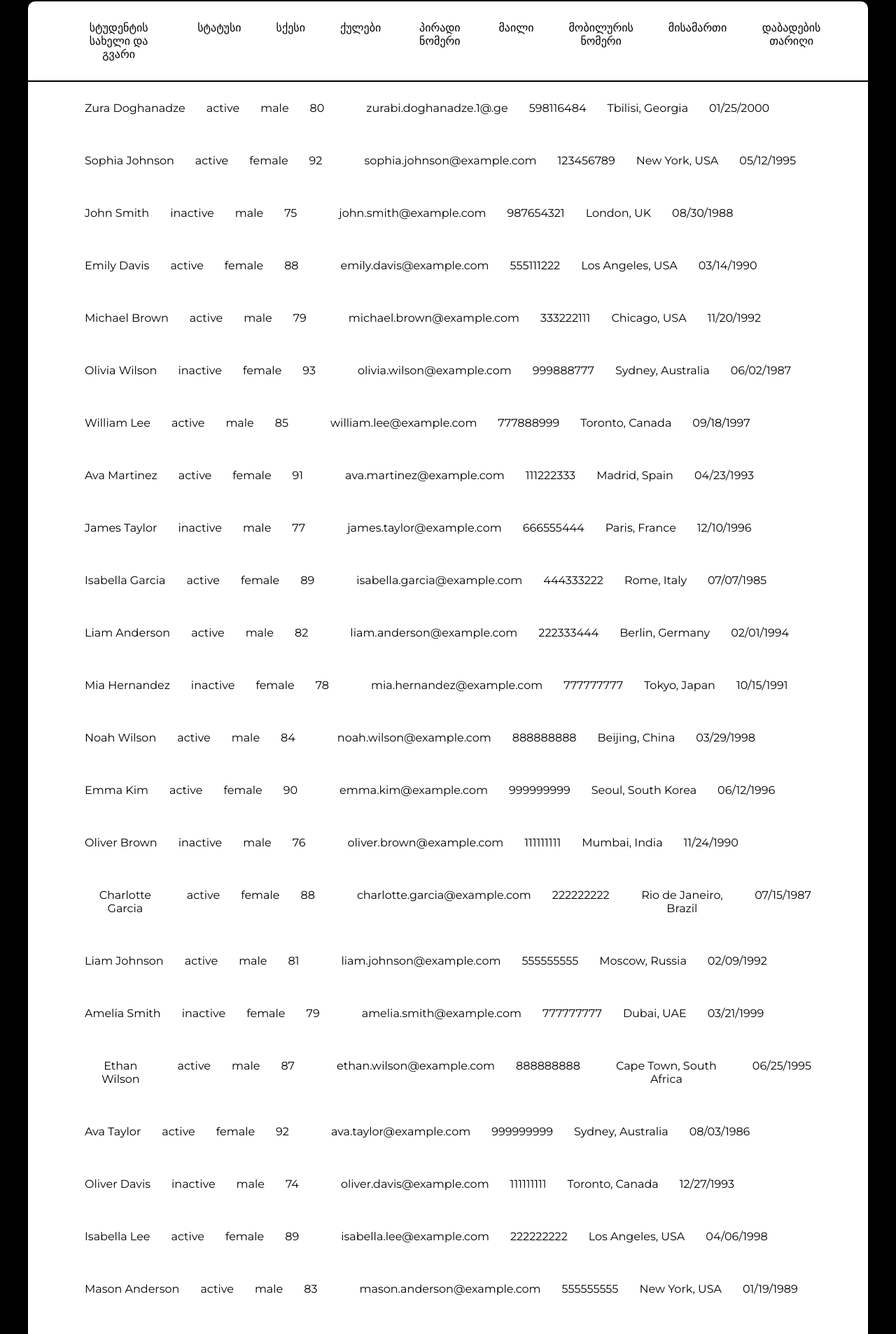
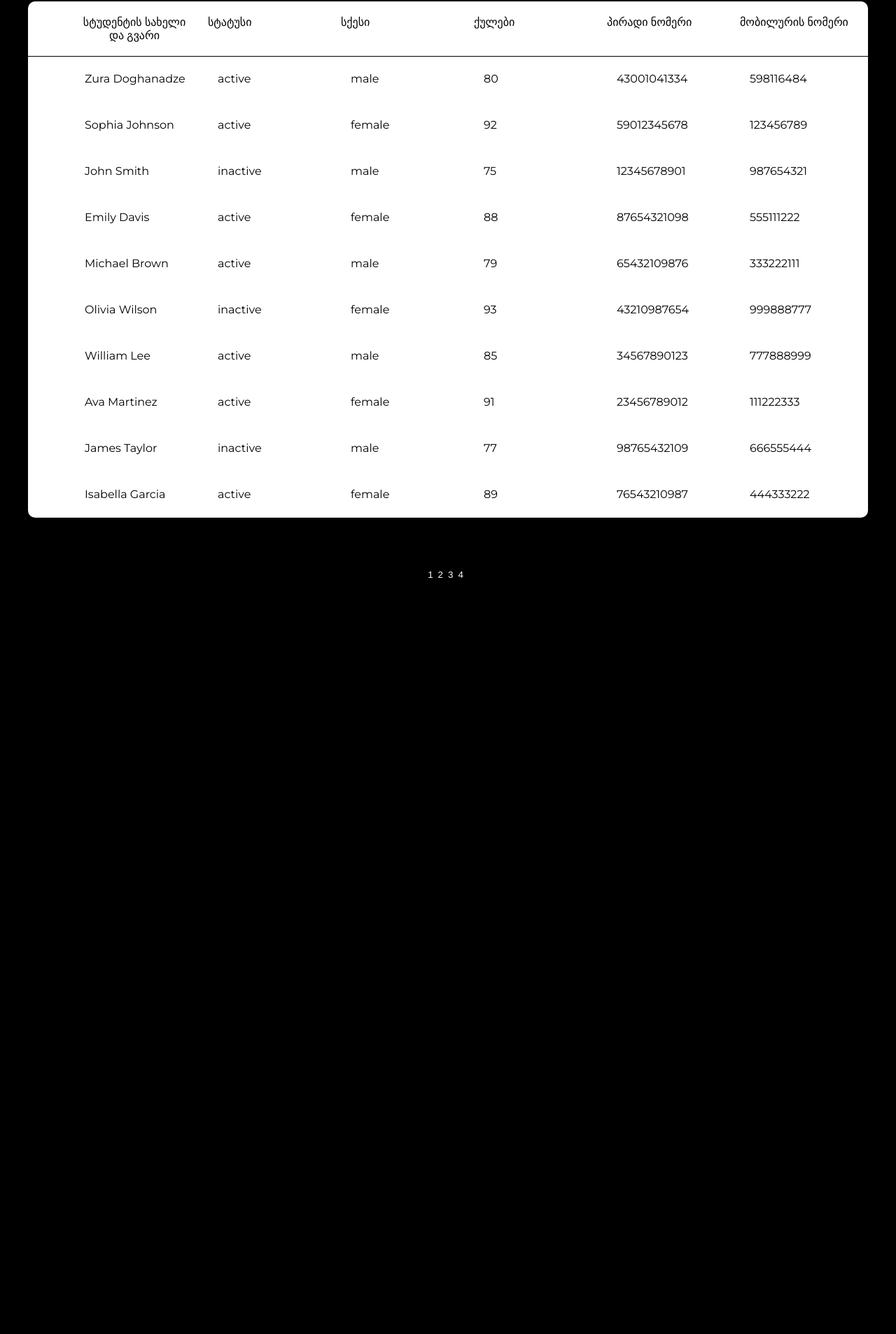
Before and after one commit to zura-doganadze/Users-Search, a React (Vite) app: page / in a window 1280 px wide. Shown: the part 214-2121 px from the top of the page at 70% size. After the commit the page ends 1145 px from the top, so only its background shows below. Built offline with nearby package versions, Linux system fonts and the light colour scheme.

Commit message:
add pagiantion

```diff
--- a/src/assets/Pages/Form.jsx
+++ b/src/assets/Pages/Form.jsx
@@ -12,24 +12,27 @@ function Form() {
     "სქესი",
     "ქულები",
     "პირადი ნომერი",
-    " მაილი",
-    " მობილურის ნომერი",
+    "მობილურის ნომერი",
     "მისამართი",
     "დაბადების თარიღი",
+    "მაილი",
   ];
   const [users, setUsers] = useState(userData);
   const [filter, setFilter] = useState(false);
+  const [page, setPage] = useState(1);
 
   function HendlFilter() {
     setFilter(!filter);
   }
+
+  const pages = [1, 2, 3, 4];
   return (
     <Wrapper>
       <Header />
       <FormCWrapper>
         <div>
           <Container>
-            {filter === true ? (
+            {filter ? (
               <FiltersCard>
                 <FilterDetailsC>
                   <ActiveCWrapper>
@@ -77,9 +80,11 @@ function Form() {
                     return <span key={index}>{text}</span>;
                   })}
                 </UserDetails>
-
+                <Line></Line>
                 <div>
-                  {users.map((user) => {
+                  {users
+                    .slice((page - 1) * 10, (page - 1) * 10 + 10)
+                    .map((user) => {
                       return (
                         <UserDetailsWrapper key={user.id}>
                           <span>{user.full_name}</span>
@@ -89,10 +94,10 @@ function Form() {
                           <span>{user.gender}</span>
                           <span>{user.score}</span>
                           <span>{user.personal_number}</span>
-                        <span>{user.mail}</span>
                           <span>{user.mobile_number}</span>
                           <span>{user.address}</span>
                           <span>{user.birth}</span>
+                          <UserMail>{user.mail}</UserMail>
                         </UserDetailsWrapper>
                       );
                     })}
@@ -100,6 +105,11 @@ function Form() {
               </UsersSection>
             </div>
           </Container>
+          <PaginationWrapper>
+            {pages.map((item) => (
+              <button onClick={() => setPage(item)}>{item}</button>
+            ))}
+          </PaginationWrapper>
         </div>
       </FormCWrapper>
     </Wrapper>
@@ -113,6 +123,7 @@ const Wrapper = styled.div`
   display: flex;
   justify-content: center;
   flex-direction: column;
+  margin-bottom: 100px;
 `;
 const FormCWrapper = styled.div`
   display: flex;
@@ -135,7 +146,11 @@ const UsersSection = styled.div`
   border-radius: 10px;
   background: #fff;
   width: 100%;
+  overflow-x: scroll;
 `;
+// const UsersWrapper = styled.div`
+//   overflow-x: scroll;
+// `;
 const FiltersCard = styled.div`
   max-width: 300px;
   width: 100%;
@@ -207,14 +222,42 @@ const SearchInput = styled.input`
 // UserDetails
 const UserDetails = styled.div`
   display: flex;
-  column-gap: 50px;
-  border-bottom: 2px solid black;
-  padding: 28px 67px;
+  column-gap: 20px;
+  padding: 20px 67px;
+  span {
+    min-width: 170px;
+    display: flex;
+  }
 `;
-
+const Line = styled.div`
+  height: 1px;
+  background: black;
+  width: 100%;
+  position: absolute;
+`;
 const UserDetailsWrapper = styled.div`
   display: flex;
-  /* justify-content: space-between; */
-  column-gap: 30px;
-  padding: 28px 81px;
+  padding: 22px 81px;
+  column-gap: 20px;
+
+  span {
+    min-width: 170px;
+    display: flex;
+    line-height: 22px;
+  }
 `;
+const UserMail = styled.p`
+  min-width: 220px;
+  display: flex;
+`;
+const PaginationWrapper = styled.div`
+  margin-top: 69px;
+  font-size: 18px;
+  button {
+    border: none;
+    background: none;
+    color: #fff;
+    margin-right: 7px;
+    cursor: pointer;
+  }
+`;
--- a/src/assets/Pages/Registration.jsx
+++ b/src/assets/Pages/Registration.jsx
@@ -12,6 +12,7 @@ function Registration() {
         </ImgContainer>
         <NameSpan>fill in your name</NameSpan>
         <div>
+
           <Input type="text" placeholder="your name" />
         </div>
         <Button>sign in</Button>
--- a/src/userData.json
+++ b/src/userData.json
@@ -5,7 +5,7 @@
     "active": true,
     "gender": "male",
     "score": 80,
-    "personal number": "43001041334",
+    "personal_number": "43001041334",
     "mail": "zurabi.doghanadze.1@.ge",
     "mobile_number": "598116484",
     "address": "Tbilisi, Georgia",
@@ -17,8 +17,8 @@
     "active": true,
     "gender": "female",
     "score": 92,
-    "personal number": "59012345678",
-    "mail": "sophia.johnson@example.com",
+    "personal_number": "59012345678",
+    "mail": "sophia.johnson@.com",
     "mobile_number": "123456789",
     "address": "New York, USA",
     "birth": "05/12/1995"
@@ -29,8 +29,8 @@
     "active": false,
     "gender": "male",
     "score": 75,
-    "personal number": "12345678901",
-    "mail": "john.smith@example.com",
+    "personal_number": "12345678901",
+    "mail": "john.smith@.com",
     "mobile_number": "987654321",
     "address": "London, UK",
     "birth": "08/30/1988"
@@ -41,8 +41,8 @@
     "active": true,
     "gender": "female",
     "score": 88,
-    "personal number": "87654321098",
-    "mail": "emily.davis@example.com",
+    "personal_number": "87654321098",
+    "mail": "emily.davis@.com",
     "mobile_number": "555111222",
     "address": "Los Angeles, USA",
     "birth": "03/14/1990"
@@ -53,8 +53,8 @@
     "active": true,
     "gender": "male",
     "score": 79,
-    "personal number": "65432109876",
-    "mail": "michael.brown@example.com",
+    "personal_number": "65432109876",
+    "mail": "michael.brown@.com",
     "mobile_number": "333222111",
     "address": "Chicago, USA",
     "birth": "11/20/1992"
@@ -65,8 +65,8 @@
     "active": false,
     "gender": "female",
     "score": 93,
-    "personal number": "43210987654",
-    "mail": "olivia.wilson@example.com",
+    "personal_number": "43210987654",
+    "mail": "olivia.wilson@.com",
     "mobile_number": "999888777",
     "address": "Sydney, Australia",
     "birth": "06/02/1987"
@@ -77,8 +77,8 @@
     "active": true,
     "gender": "male",
     "score": 85,
-    "personal number": "34567890123",
-    "mail": "william.lee@example.com",
+    "personal_number": "34567890123",
+    "mail": "william.lee@.com",
     "mobile_number": "777888999",
     "address": "Toronto, Canada",
     "birth": "09/18/1997"
@@ -89,8 +89,8 @@
     "active": true,
     "gender": "female",
     "score": 91,
-    "personal number": "23456789012",
-    "mail": "ava.martinez@example.com",
+    "personal_number": "23456789012",
+    "mail": "ava.martinez@.com",
     "mobile_number": "111222333",
     "address": "Madrid, Spain",
     "birth": "04/23/1993"
@@ -101,8 +101,8 @@
     "active": false,
     "gender": "male",
     "score": 77,
-    "personal number": "98765432109",
-    "mail": "james.taylor@example.com",
+    "personal_number": "98765432109",
+    "mail": "james.taylor@.com",
     "mobile_number": "666555444",
     "address": "Paris, France",
     "birth": "12/10/1996"
@@ -113,8 +113,8 @@
     "active": true,
     "gender": "female",
     "score": 89,
-    "personal number": "76543210987",
-    "mail": "isabella.garcia@example.com",
+    "personal_number": "76543210987",
+    "mail": "isabella.garcia@.com",
     "mobile_number": "444333222",
     "address": "Rome, Italy",
     "birth": "07/07/1985"
@@ -125,8 +125,8 @@
     "active": true,
     "gender": "male",
     "score": 82,
-    "personal number": "45678901234",
-    "mail": "liam.anderson@example.com",
+    "personal_number": "45678901234",
+    "mail": "liam.anderson@.com",
     "mobile_number": "222333444",
     "address": "Berlin, Germany",
     "birth": "02/01/1994"
@@ -137,8 +137,8 @@
     "active": false,
     "gender": "female",
     "score": 78,
-    "personal number": "54321098765",
-    "mail": "mia.hernandez@example.com",
+    "personal_number": "54321098765",
+    "mail": "mia.hernandez@.com",
     "mobile_number": "777777777",
     "address": "Tokyo, Japan",
     "birth": "10/15/1991"
@@ -149,8 +149,8 @@
     "active": true,
     "gender": "male",
     "score": 84,
-    "personal number": "32109876543",
-    "mail": "noah.wilson@example.com",
+    "personal_number": "32109876543",
+    "mail": "noah.wilson@.com",
     "mobile_number": "888888888",
     "address": "Beijing, China",
     "birth": "03/29/1998"
@@ -161,8 +161,8 @@
     "active": true,
     "gender": "female",
     "score": 90,
-    "personal number": "65432109876",
-    "mail": "emma.kim@example.com",
+    "personal_number": "65432109876",
+    "mail": "emma.kim@.com",
     "mobile_number": "999999999",
     "address": "Seoul, South Korea",
     "birth": "06/12/1996"
@@ -173,8 +173,8 @@
     "active": false,
     "gender": "male",
     "score": 76,
-    "personal number": "12345678901",
-    "mail": "oliver.brown@example.com",
+    "personal_number": "12345678901",
+    "mail": "oliver.brown@.com",
     "mobile_number": "111111111",
     "address": "Mumbai, India",
     "birth": "11/24/1990"
@@ -185,8 +185,8 @@
     "active": true,
     "gender": "female",
     "score": 88,
-    "personal number": "76543210987",
-    "mail": "charlotte.garcia@example.com",
+    "personal_number": "76543210987",
+    "mail": "charlotte.garcia@.com",
     "mobile_number": "222222222",
     "address": "Rio de Janeiro, Brazil",
     "birth": "07/15/1987"
@@ -197,8 +197,8 @@
     "active": true,
     "gender": "male",
     "score": 81,
-    "personal number": "45678901234",
-    "mail": "liam.johnson@example.com",
+    "personal_number": "45678901234",
+    "mail": "liam.johnson@.com",
     "mobile_number": "555555555",
     "address": "Moscow, Russia",
     "birth": "02/09/1992"
@@ -209,8 +209,8 @@
     "active": false,
     "gender": "female",
     "score": 79,
-    "personal number": "32109876543",
-    "mail": "amelia.smith@example.com",
+    "personal_number": "32109876543",
+    "mail": "amelia.smith@.com",
     "mobile_number": "777777777",
     "address": "Dubai, UAE",
     "birth": "03/21/1999"
@@ -221,10 +221,10 @@
     "active": true,
     "gender": "male",
     "score": 87,
-    "personal number": "65432109876",
-    "mail": "ethan.wilson@example.com",
+    "personal_number": "65432109876",
+    "mail": "ethan.wilson@.com",
     "mobile_number": "888888888",
-    "address": "Cape Town, South Africa",
+    "address": "Cape Town",
     "birth": "06/25/1995"
   },
   {
@@ -233,8 +233,8 @@
     "active": true,
     "gender": "female",
     "score": 92,
-    "personal number": "12345678901",
-    "mail": "ava.taylor@example.com",
+    "personal_number": "12345678901",
+    "mail": "ava.taylor@.com",
     "mobile_number": "999999999",
     "address": "Sydney, Australia",
     "birth": "08/03/1986"
@@ -245,8 +245,8 @@
     "active": false,
     "gender": "male",
     "score": 74,
-    "personal number": "45678901234",
-    "mail": "oliver.davis@example.com",
+    "personal_number": "45678901234",
+    "mail": "oliver.davis@.com",
     "mobile_number": "111111111",
     "address": "Toronto, Canada",
     "birth": "12/27/1993"
@@ -257,8 +257,8 @@
     "active": true,
     "gender": "female",
     "score": 89,
-    "personal number": "32109876543",
-    "mail": "isabella.lee@example.com",
+    "personal_number": "32109876543",
+    "mail": "isabella.lee@.com",
     "mobile_number": "222222222",
     "address": "Los Angeles, USA",
     "birth": "04/06/1998"
@@ -269,8 +269,8 @@
     "active": true,
     "gender": "male",
     "score": 83,
-    "personal number": "76543210987",
-    "mail": "mason.anderson@example.com",
+    "personal_number": "76543210987",
+    "mail": "mason.anderson@.com",
     "mobile_number": "555555555",
     "address": "New York, USA",
     "birth": "01/19/1989"
@@ -281,8 +281,8 @@
     "active": false,
     "gender": "female",
     "score": 77,
-    "personal number": "65432109876",
-    "mail": "sophia.martinez@example.com",
+    "personal_number": "65432109876",
+    "mail": "sophia.martinez@.com",
     "mobile_number": "777777777",
     "address": "Paris, France",
     "birth": "07/08/1994"
@@ -293,8 +293,8 @@
     "active": true,
     "gender": "male",
     "score": 86,
-    "personal number": "12345678901",
-    "mail": "liam.taylor@example.com",
+    "personal_number": "12345678901",
+    "mail": "liam.taylor@.com",
     "mobile_number": "999999999",
     "address": "London, UK",
     "birth": "03/02/1987"
@@ -305,8 +305,8 @@
     "active": true,
     "gender": "female",
     "score": 91,
-    "personal number": "45678901234",
-    "mail": "olivia.smith@example.com",
+    "personal_number": "45678901234",
+    "mail": "olivia.smith@.com",
     "mobile_number": "222222222",
     "address": "Berlin, Germany",
     "birth": "08/14/1990"
@@ -317,8 +317,8 @@
     "active": false,
     "gender": "male",
     "score": 75,
-    "personal number": "76543210987",
-    "mail": "noah.wilson@example.com",
+    "personal_number": "76543210987",
+    "mail": "noah.wilson@.com",
     "mobile_number": "555555555",
     "address": "Madrid, Spain",
     "birth": "01/09/1998"
@@ -329,8 +329,8 @@
     "active": true,
     "gender": "female",
     "score": 90,
-    "personal number": "32109876543",
-    "mail": "emma.lee@example.com",
+    "personal_number": "32109876543",
+    "mail": "emma.lee@.com",
     "mobile_number": "777777777",
     "address": "Rome, Italy",
     "birth": "07/19/1992"
@@ -341,8 +341,8 @@
     "active": true,
     "gender": "male",
     "score": 88,
-    "personal number": "65432109876",
-    "mail": "oliver.davis@example.com",
+    "personal_number": "65432109876",
+    "mail": "oliver.davis@.com",
     "mobile_number": "888888888",
     "address": "Los Angeles, USA",
     "birth": "12/30/1985"
@@ -353,8 +353,8 @@
     "active": false,
     "gender": "female",
     "score": 79,
-    "personal number": "12345678901",
-    "mail": "ava.taylor@example.com",
+    "personal_number": "12345678901",
+    "mail": "ava.taylor@.com",
     "mobile_number": "999999999",
     "address": "Sydney, Australia",
     "birth": "06/18/1994"
```
Lines whose indentation alone changed are shown as unchanged.
